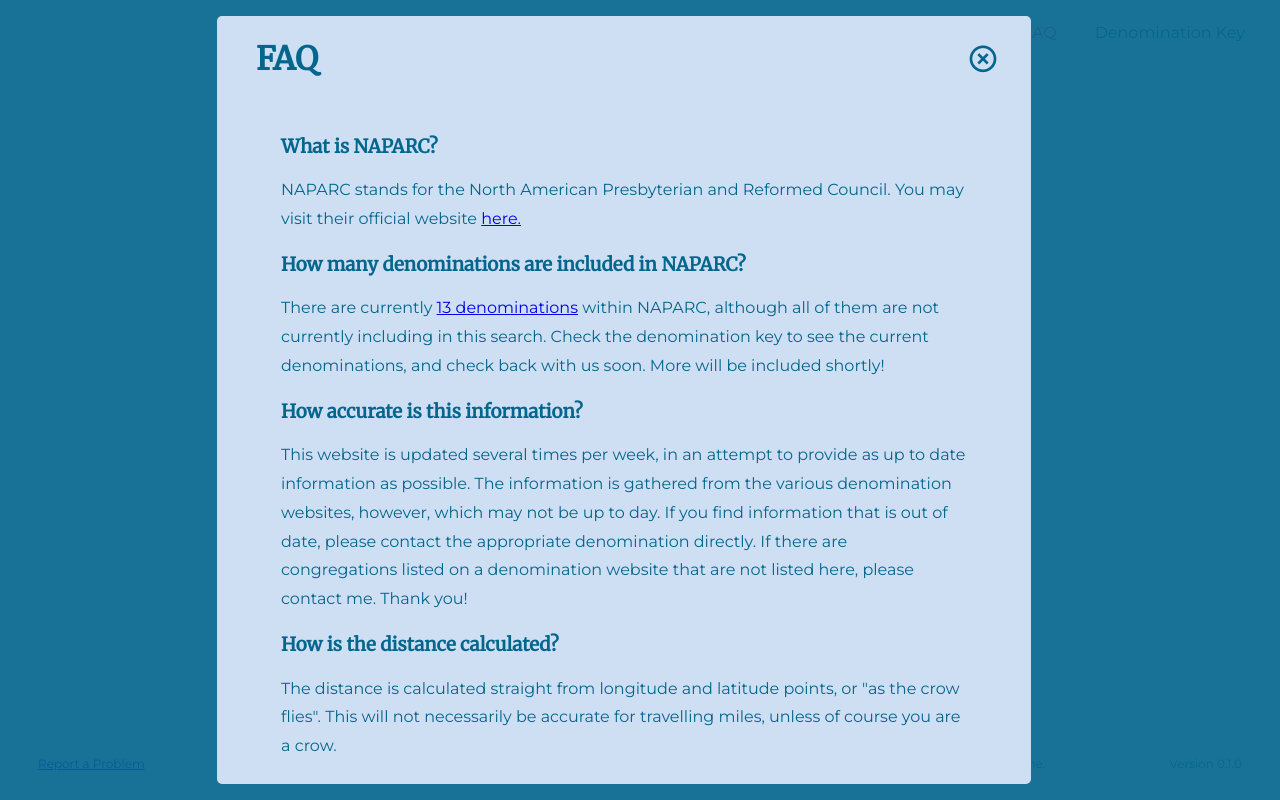
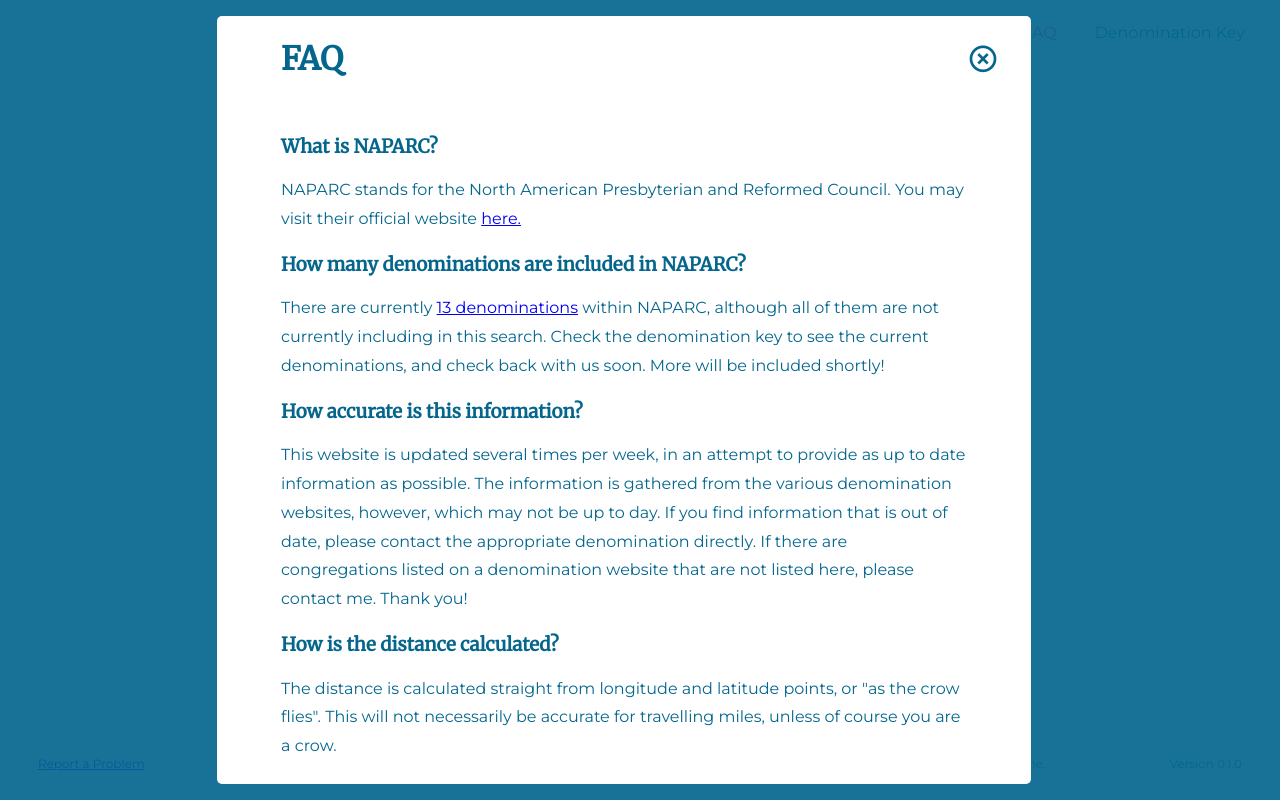
Before and after one commit to zfixler/naparc-search, a React (Create React App) app: page / in a window 1280 px wide. Both pictures are taken after a click on the element "FAQ". Built offline with nearby package versions, Linux system fonts and the light colour scheme.

Commit message:
modal style update

```diff
--- a/src/scss/index.scss
+++ b/src/scss/index.scss
@@ -75,7 +75,7 @@
 }
 
 .info-wrapper {
-	background-color: $primary-background;
+	background-color: white;
 	max-width: 750px;
 	max-height: 90%;
 	padding: 1em 2em 2em;
@@ -115,8 +115,8 @@
 
 	.info-title {
 		position: absolute;
-		margin: 0;
-		padding: 7px;
+		margin: 0 0 0 1em;
+		padding: 7px 7px 7px 0;
 		font-size: 2rem;
 	}
 }
```
